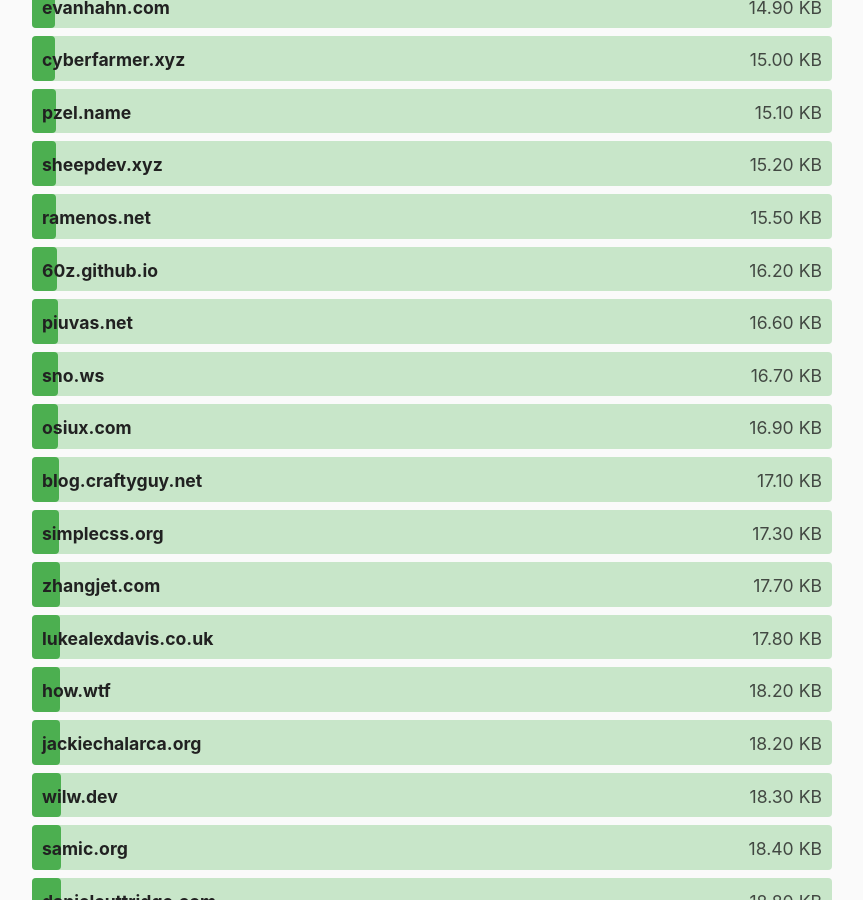
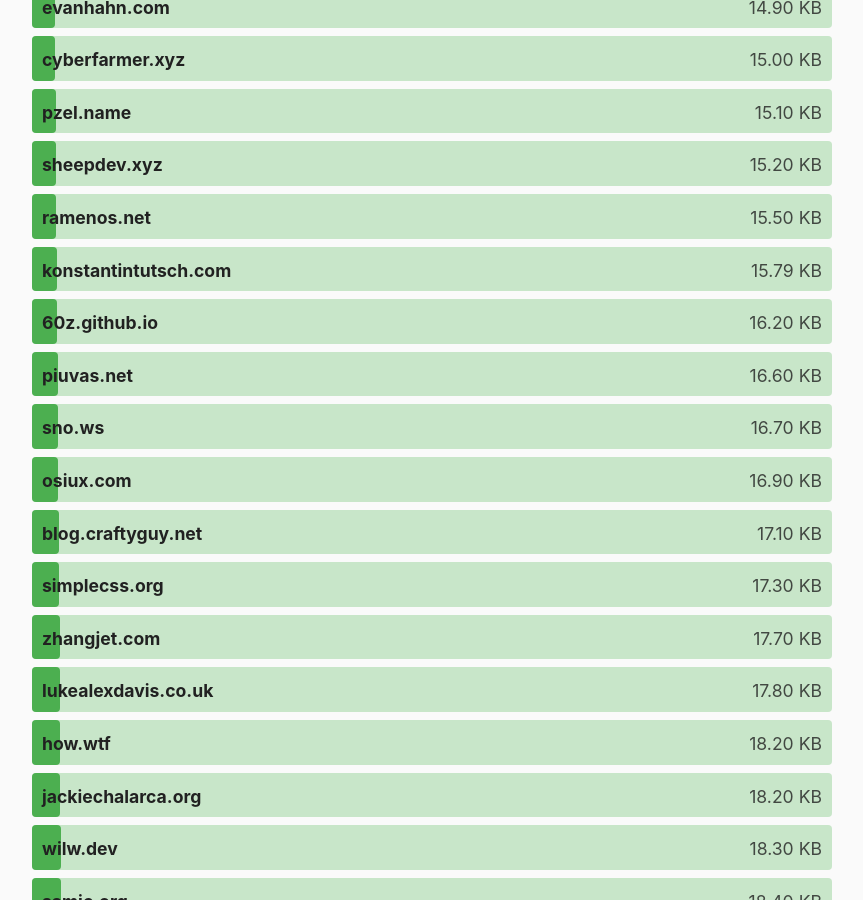
Before and after one commit to kevquirk/512kb.club, a Jekyll site: the page built from index.md, in a window 1280 px wide and 900 px high, scrolled down 7477 px. Shown: the whole window, without its empty margins (208-1071 px from the left). Built offline with Jekyll 4.4.1, drawn with Linux system fonts in a browser that asks for light colours; some of the changed text lies outside the part shown.

Commit message:
Update size of konstantintutsch.com

```diff
--- a/_data/sites.yml
+++ b/_data/sites.yml
@@ -1985,8 +1985,8 @@
 
 - domain: konstantintutsch.com
   url: https://konstantintutsch.com/
-  size: 72.0
-  last_checked: 2023-11-11
+  size: 15.79
+  last_checked: 2024-03-30
 
 - domain: kraktoos.com
   url: https://kraktoos.com/
```
